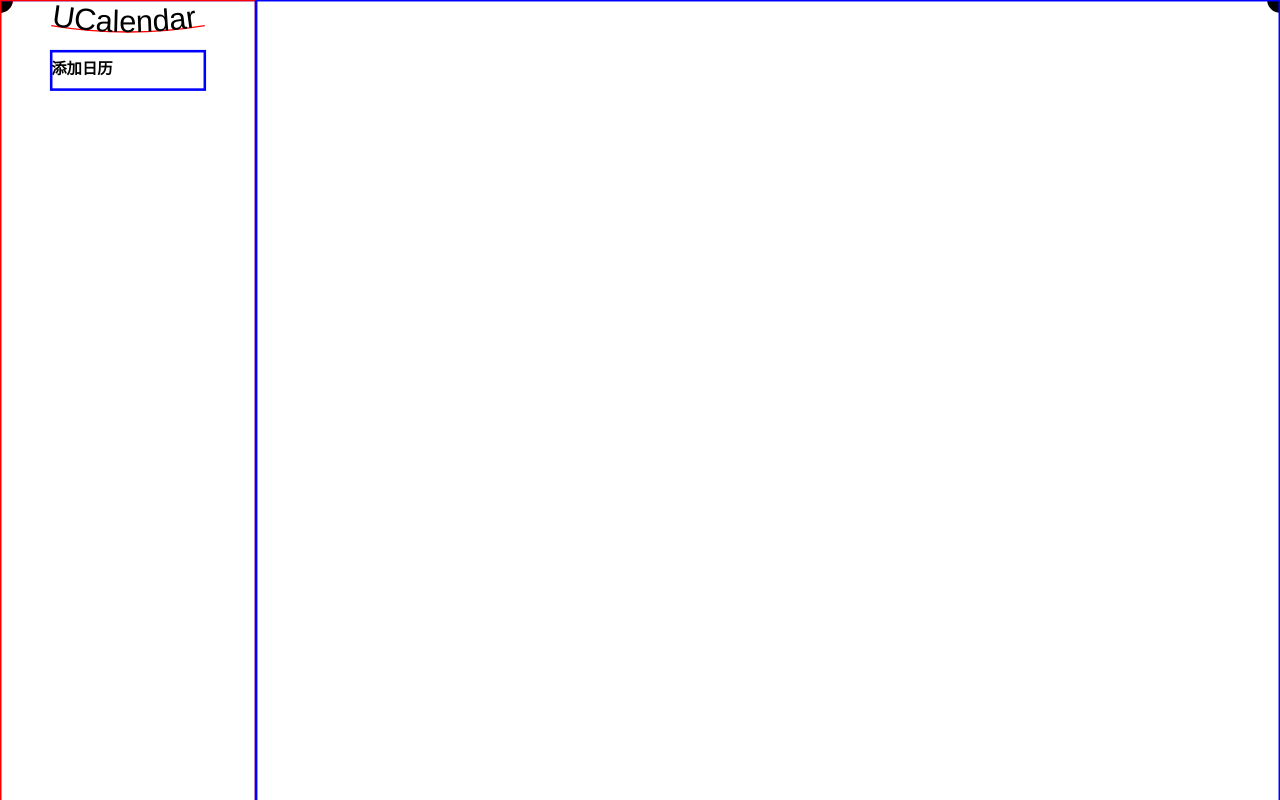
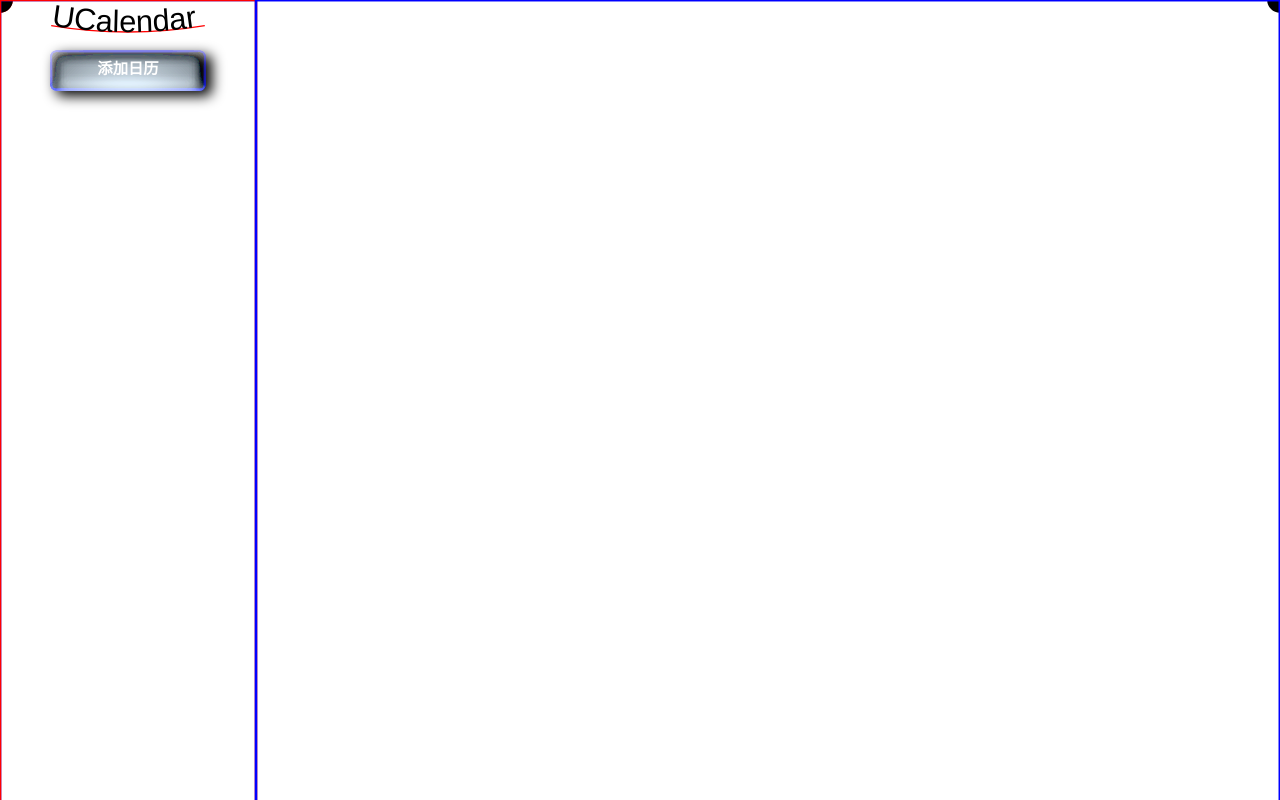
Before and after one commit to linround/Calendar, a React (Vite) app: page /SvgCalendar in a window 1280 px wide. Built offline with nearby package versions, Linux system fonts and the light colour scheme.

Commit message:
feature:SVGCalendar

```diff
--- a/src/view/About/SVG.tsx
+++ b/src/view/About/SVG.tsx
@@ -344,7 +344,7 @@ function Filter() {
               result 得到最终光照效果的输出
             */}
             <feSpecularLighting in="blur" surfaceScale="4" specularConstant=".75"
-              specularExponent="80" lighting-color="yellow"
+              specularExponent="80" lightingColor="yellow"
               result="specOut">
               {/*
                 fePointLight 定义光源位置
--- a/src/view/SvgCalendar/index.tsx
+++ b/src/view/SvgCalendar/index.tsx
@@ -1,3 +1,4 @@
+import React from 'react'
 
 const centerX = 0
 const centerY = 0
@@ -86,12 +87,38 @@ function SvgCalendarRight() {
   const buttonWidth = endX - startX
   const buttonFontSize = 12
   const buttonTextY = buttonY + (buttonHeight / 2) + 3
+  const buttonTextX = buttonX + (buttonWidth / 2) - (buttonFontSize * 2)
 
   function AddButton() {
     return (
       <g>
-        <rect x={buttonX} y={buttonY} width={buttonWidth} height={buttonHeight} fill={'transparent'} stroke={'blue'} strokeWidth={strokeWidth} />
-        <text x={buttonX} y={buttonTextY} fontSize={buttonFontSize} fontWeight={600}>
+        <defs>
+          <filter id="buttonFilter" filterUnits="userSpaceOnUse">
+            <feGaussianBlur in="SourceAlpha" result="blur" stdDeviation="5" />
+            <feOffset in="blur" dx="5"  dy="4" result="offsetBlur"/>
+            <feSpecularLighting in="blur" surfaceScale="1" specularConstant=".45"
+              specularExponent="60" lightingColor="#b7c2cb"
+              result="specOut">
+              <fePointLight x="100" y="100" z="200"/>
+            </feSpecularLighting>
+
+            <feComposite in="specOut" in2="SourceAlpha" operator="in" result="specOut2"/>
+            <feComposite in="SourceGraphic" in2="specOut2" operator="arithmetic"
+              k1="9" k2="0.2" k3="4" k4="-0.1" result="litPaint"/>
+            <feMerge>
+              <feMergeNode in="offsetBlur"/>
+              <feMergeNode in="litPaint"/>
+            </feMerge>
+          </filter>
+        </defs>
+        <rect
+          filter={'url(#buttonFilter)'}
+          x={buttonX} y={buttonY}
+          rx={strokeWidth * 2}
+          ry={strokeWidth * 2}
+          width={buttonWidth} height={buttonHeight}
+          fill={'#transparent'} stroke={'blue'} strokeWidth={strokeWidth} />
+        <text fill={'white'} x={buttonTextX} y={buttonTextY} fontSize={buttonFontSize} fontWeight={600}>
           添加日历
         </text>
       </g>
@@ -99,7 +126,7 @@ function SvgCalendarRight() {
   }
   return (
     <g>
-      <rect x={leftWidth} y={centerY} width={rightWidth} height={pageHeight} fill={'none'} strokeWidth={strokeWidth} stroke={'blue'} />
+      <rect x={leftWidth} y={centerY} width={rightWidth}  height={pageHeight} fill={'none'} strokeWidth={strokeWidth} stroke={'blue'} />
       <UCalendar />
       <AddButton />
     </g>
```
